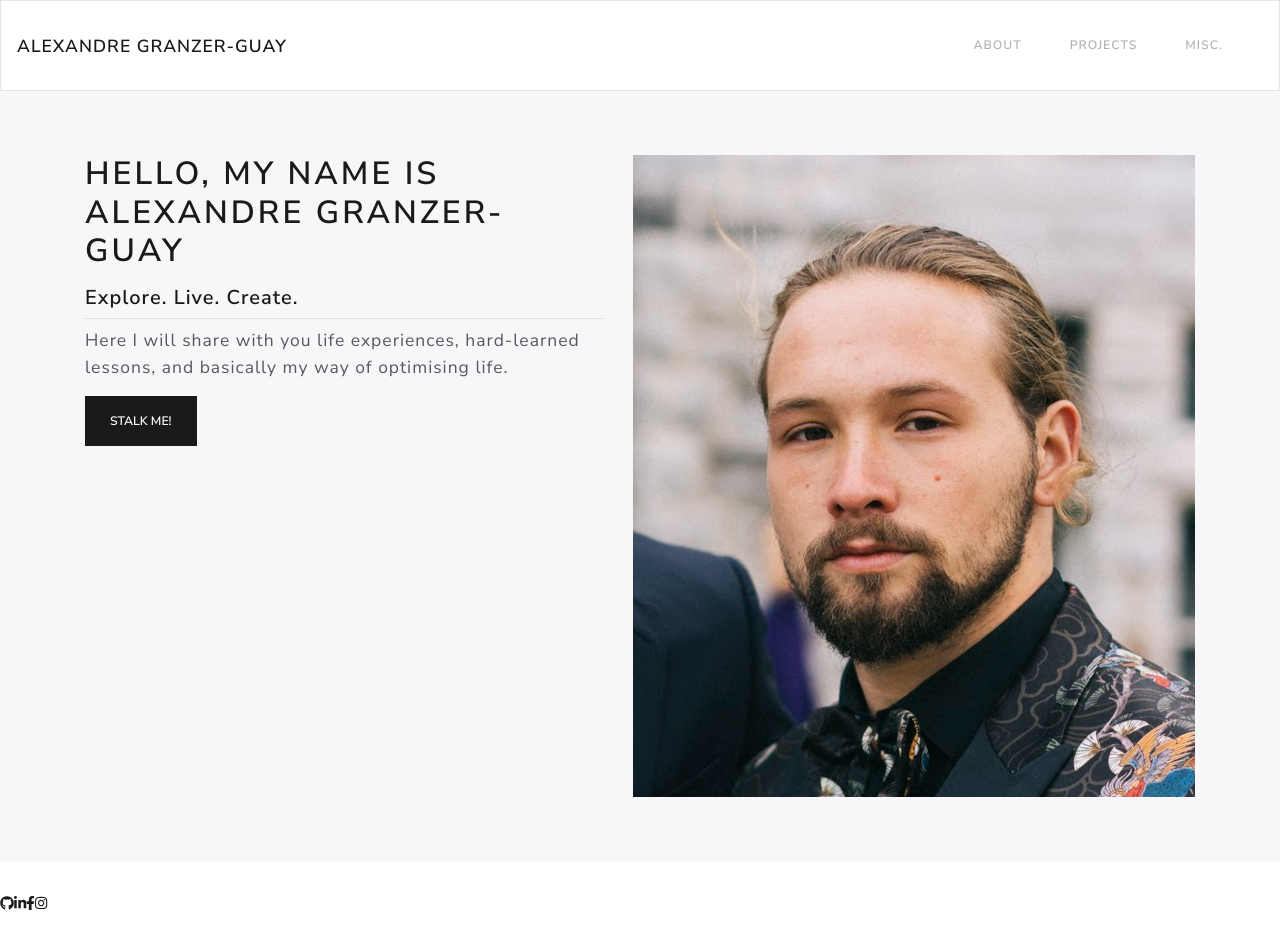
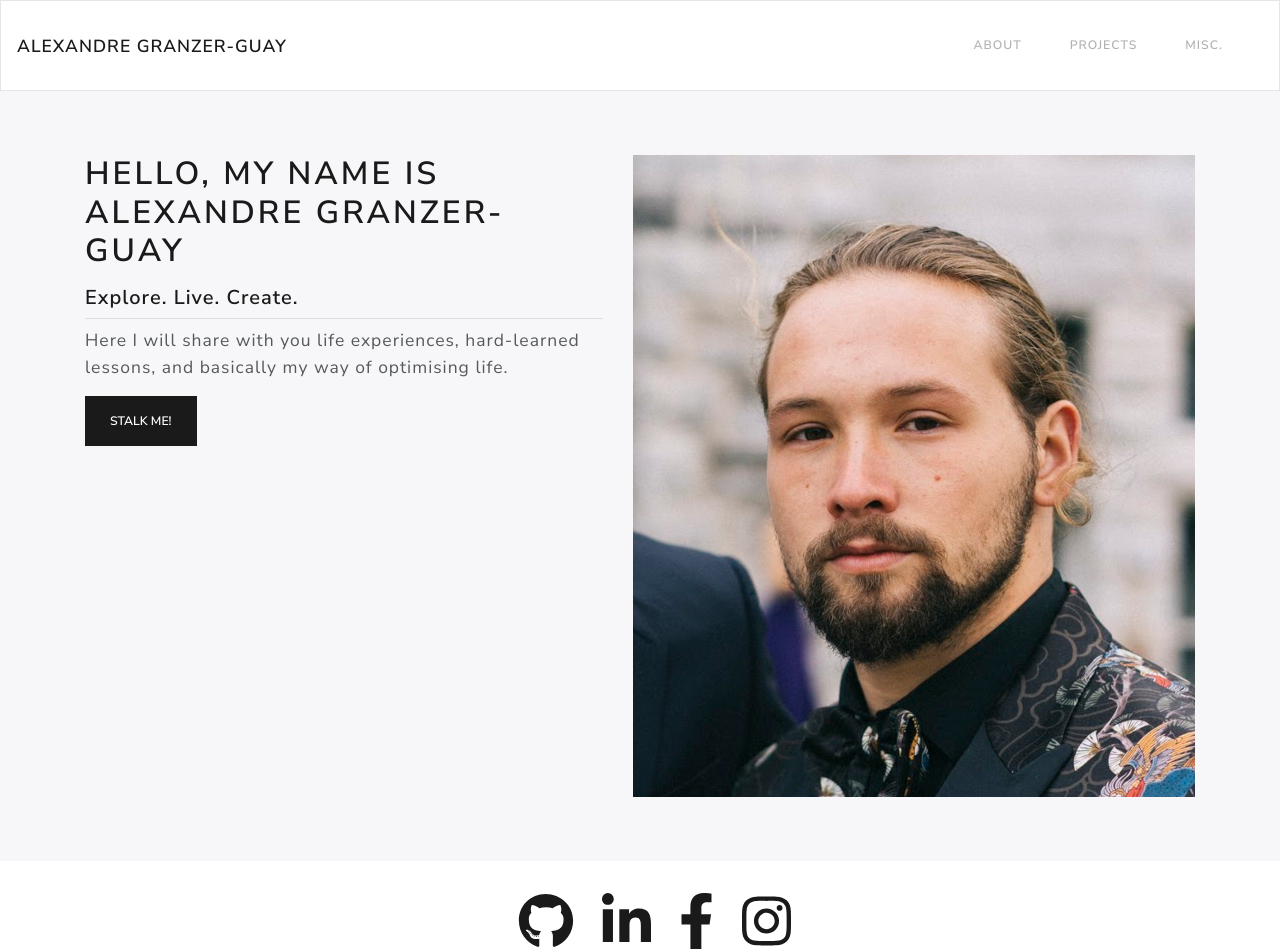
Before and after one commit to alexandregranzerguay/alexandregranzerguay.github.io, a React app: page / in a window 1280 px wide. Shown: the top 952 px of the page. Before the commit the page ends 914 px from the top, so only its background shows below. Built offline with nearby package versions, Linux system fonts and the light colour scheme; what react-router-redux would draw is missing.

Commit message:
finish v1 of front page

```diff
--- a/src/components/layout/Footer/Footer.js
+++ b/src/components/layout/Footer/Footer.js
@@ -4,6 +4,7 @@ import { library } from '@fortawesome/fontawesome-svg-core'
 import { FontAwesomeIcon } from '@fortawesome/react-fontawesome'
 import { faCoffee } from '@fortawesome/free-solid-svg-icons';
 import { fab } from '@fortawesome/free-brands-svg-icons'
+import styles from './Footer.scss';
 
 // Need this for brand icons
 library.add(fab)
@@ -11,20 +12,24 @@ library.add(fab)
 class Footer extends Component {
     render() {
         return (
-            <div>
-                <a href="https://github.com/alexandregranzerguay">
-                    <FontAwesomeIcon icon={['fab', 'github']} />
+                <div className="d-flex justify-content-center" >
+                <a href="https://github.com/alexandregranzerguay" className={styles.icon}>
+                    <FontAwesomeIcon icon={['fab', 'github']} size='4x' className={styles.git} />
                 </a>
-                <a href="https://www.linkedin.com/in/alexandre-granzer-guay-8b8378b2/">
-                    <FontAwesomeIcon icon={['fab', 'linkedin-in']} />
+                <a href="https://www.linkedin.com/in/alexandre-granzer-guay-8b8378b2/" className={styles.icon}>
+                    <FontAwesomeIcon
+                        icon={['fab', 'linkedin-in']}
+                        size='4x'
+                        className={styles.linkedin}
+                    />
                 </a>
-                <a href="https://www.facebook.com/alexandre.guay3">
-                    <FontAwesomeIcon icon={['fab', 'facebook-f']} />
+                <a href="https://www.facebook.com/alexandre.guay3" className={styles.icon}>
+                    <FontAwesomeIcon icon={['fab', 'facebook-f']} size='4x' className={styles.fb} />
                 </a>
-                <a href="https://www.instagram.com/alexandregranzerguay/">
-                    <FontAwesomeIcon icon={['fab', 'instagram']} />
+                <a href="https://www.instagram.com/alexandregranzerguay/" className={styles.icon}>
+                    <FontAwesomeIcon icon={['fab', 'instagram']} size='4x' className={styles.insta} />
                 </a>
-            </div>
+                </div>
         )
     }
 }
--- /dev/null
+++ b/src/components/layout/Footer/Footer.scss
@@ -0,0 +1,24 @@
+.icon {
+    padding-left: 2em;
+    padding-bottom: 2em;
+    .git {
+        &:hover {
+            color: #be4bdb;
+        }
+    }
+    .fb {
+        &:hover {
+            color: #15aabf;
+        }
+    }
+    .insta {
+        &:hover {
+            color: #82c91e;
+        }
+    }
+    .linkedin {
+        &:hover {
+            color: #0077B5;
+        }
+    }
+}
```
